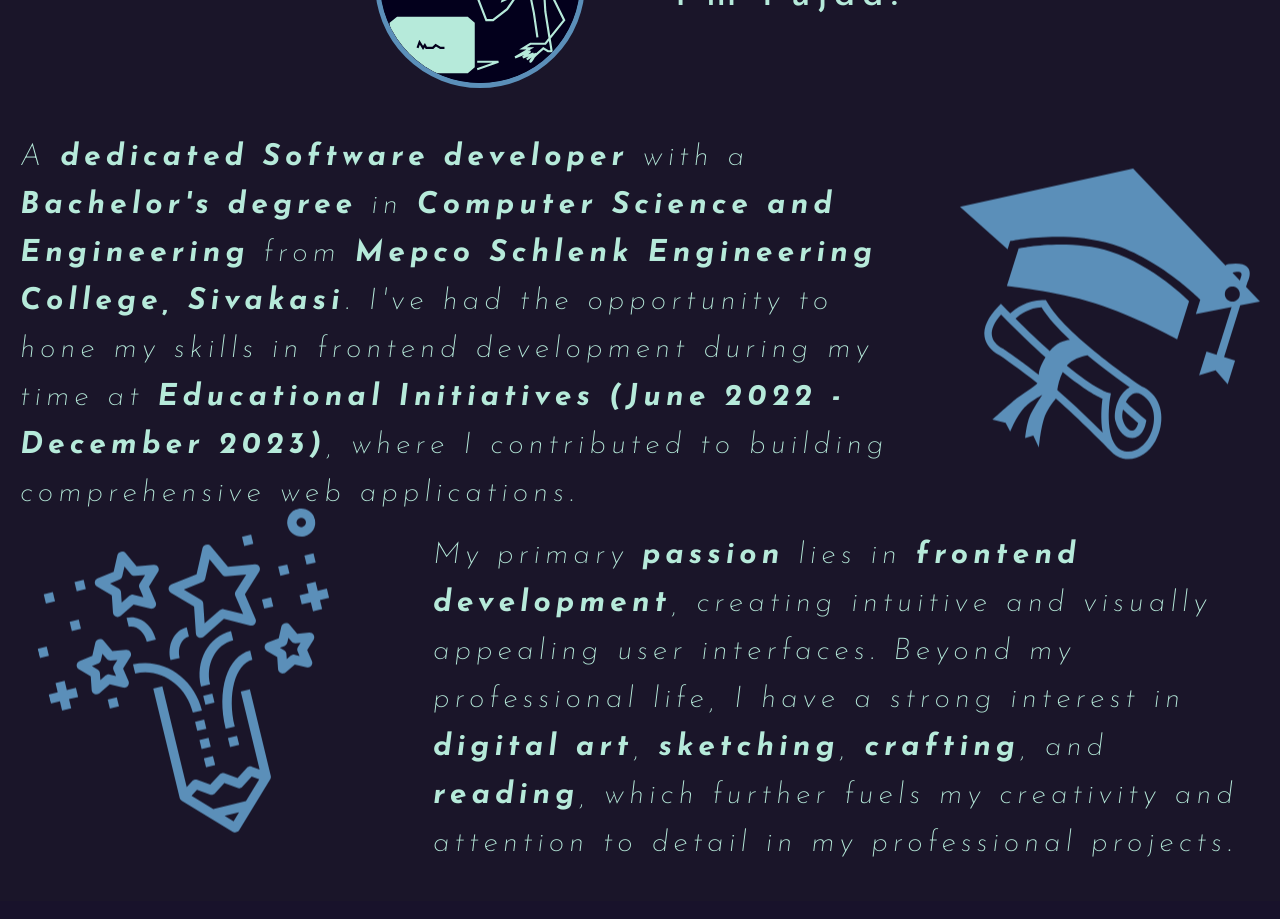
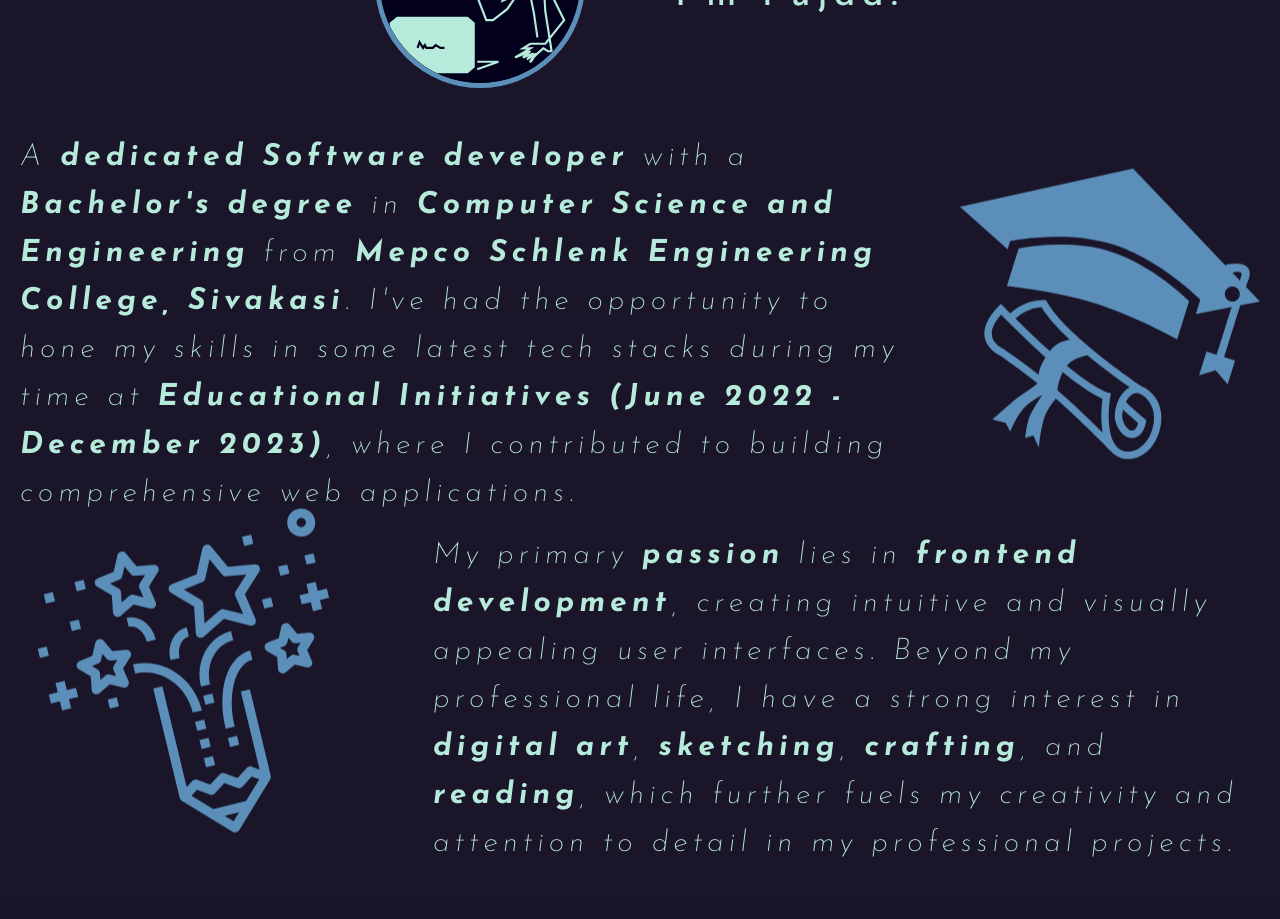
Before and after one commit to Pujaa-M/portfolio, a React (Create React App) app: page / in a window 1280 px wide. Shown: the part 1020-1939 px from the top of the page. Built offline with nearby package versions, Linux system fonts and the light colour scheme.

Commit message:
component update

```diff
--- a/src/components/about-component/AboutComponent.js
+++ b/src/components/about-component/AboutComponent.js
@@ -60,7 +60,7 @@
         <div className='intro'>
             <div className="professional" ref={professionalRef}>
                 <p>
-                    A <b>dedicated Software developer</b> with a <b>Bachelor's degree</b> in <b>Computer Science and Engineering</b> from <b>Mepco Schlenk Engineering College, Sivakasi</b>. I've had the opportunity to hone my skills in frontend development during my time at <b>Educational Initiatives (June 2022 - December 2023)</b>, where I contributed to building comprehensive web applications.
+                    A <b>dedicated Software developer</b> with a <b>Bachelor's degree</b> in <b>Computer Science and Engineering</b> from <b>Mepco Schlenk Engineering College, Sivakasi</b>. I've had the opportunity to hone my skills in some latest tech stacks during my time at <b>Educational Initiatives (June 2022 - December 2023)</b>, where I contributed to building comprehensive web applications.
                 </p>
                 <img className="graduate-icon" src={Graduate} alt="graduate-icon"></img>
             </div>
```
